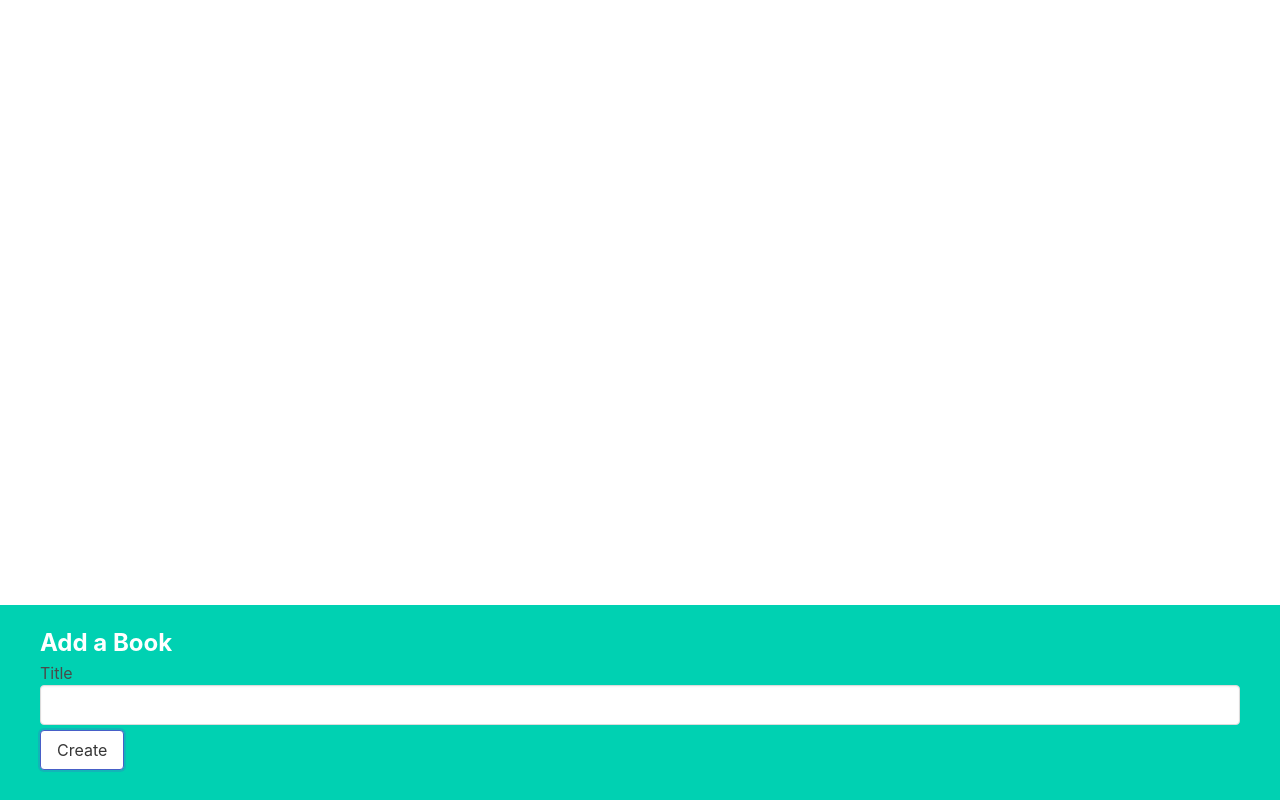
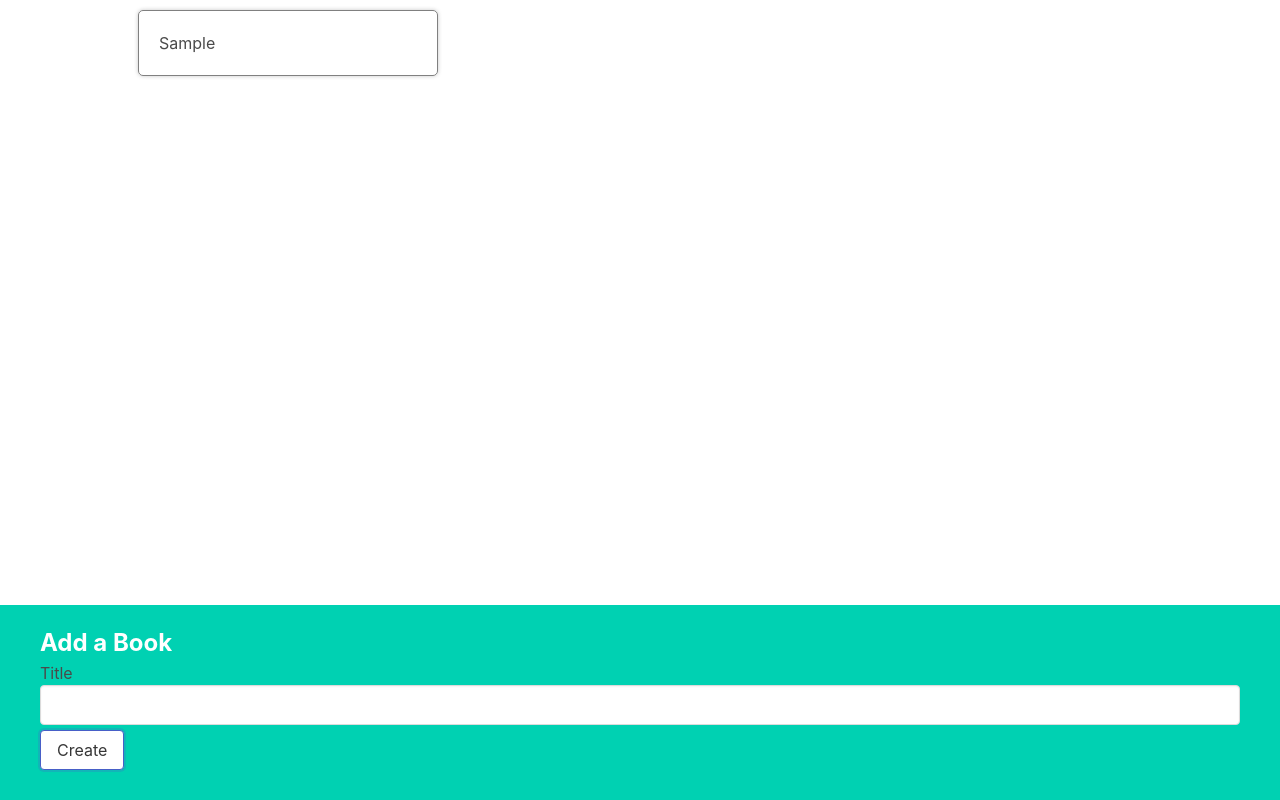
Before and after one commit to maimengmeo/react-books, a React (Create React App) app: page / in a window 1280 px wide. Both pictures are taken after typing "Sample" into the empty fields and a click on the button "Create". Built offline with nearby package versions, Linux system fonts and the light colour scheme.

Commit message:
Implemented communication: - App - BookList w books - BookList - BookShow w book

```diff
--- a/src/App.js
+++ b/src/App.js
@@ -1,5 +1,6 @@
 import { useState } from "react";
 import BookCreate from "./components/BookCreate";
+import BookList from "./components/BookList";
 
 function App() {
     const [books, setBooks] = useState([]);
@@ -14,6 +15,7 @@ function App() {
 
     return (
         <div>
+            <BookList books={books} />
             <BookCreate onCreate={createBook} />
         </div>
     );
--- a/src/components/BookList.js
+++ b/src/components/BookList.js
@@ -1,5 +1,14 @@
-function BookList() {
-    return <div>Book List</div>;
+import BookShow from "./BookShow";
+
+function BookList({ books }) {
+    const renderedBooks = books.map((book) => {
+        return (
+            <div>
+                <BookShow book={book} />
+            </div>
+        );
+    });
+    return <div className="book-list">{renderedBooks}</div>;
 }
 
 export default BookList;
--- a/src/components/BookShow.js
+++ b/src/components/BookShow.js
@@ -1,5 +1,5 @@
-function BookShow() {
-    return <div>Book Show</div>;
+function BookShow({ book }) {
+    return <div className="book-show">{book.title}</div>;
 }
 
 export default BookShow;
```
